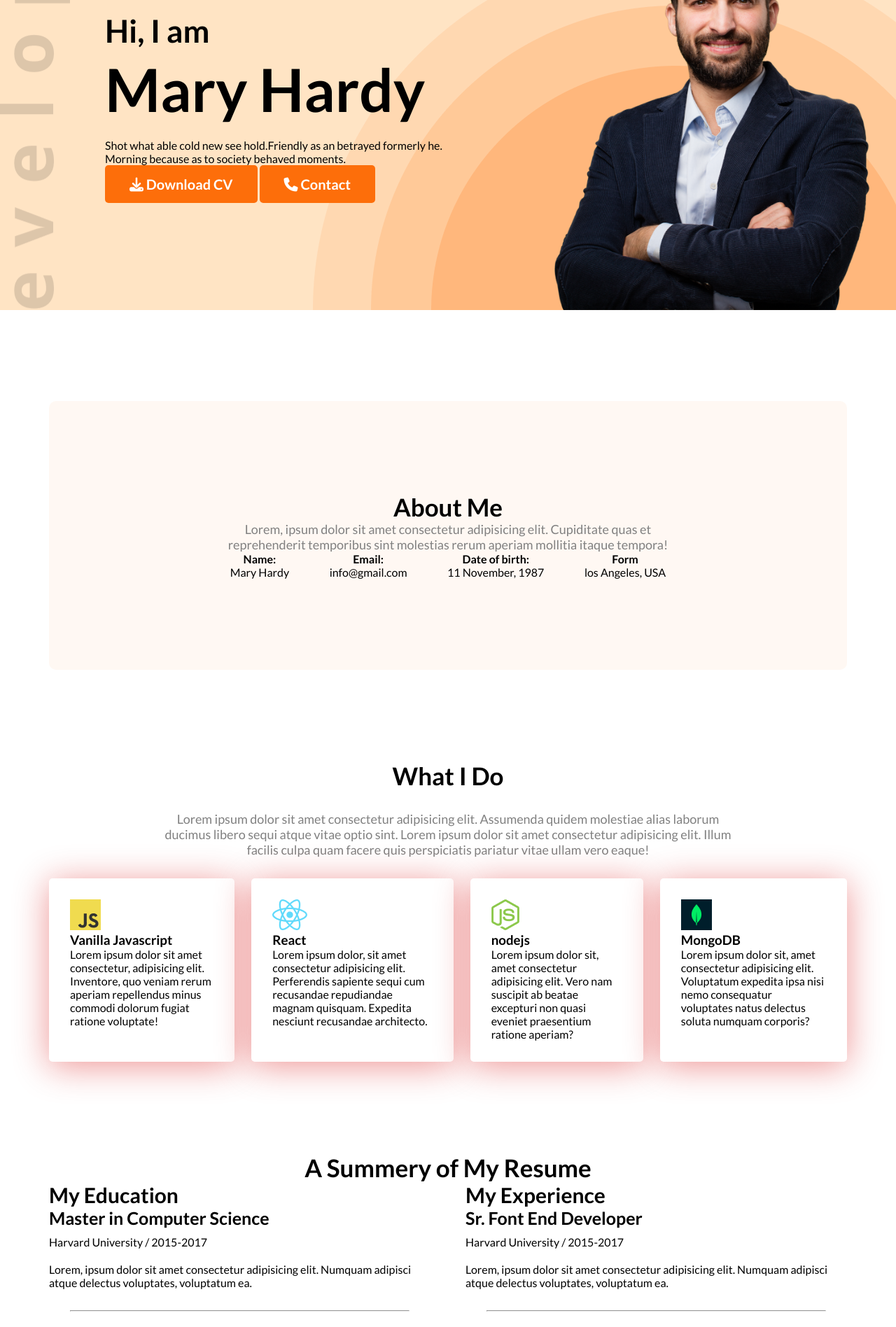
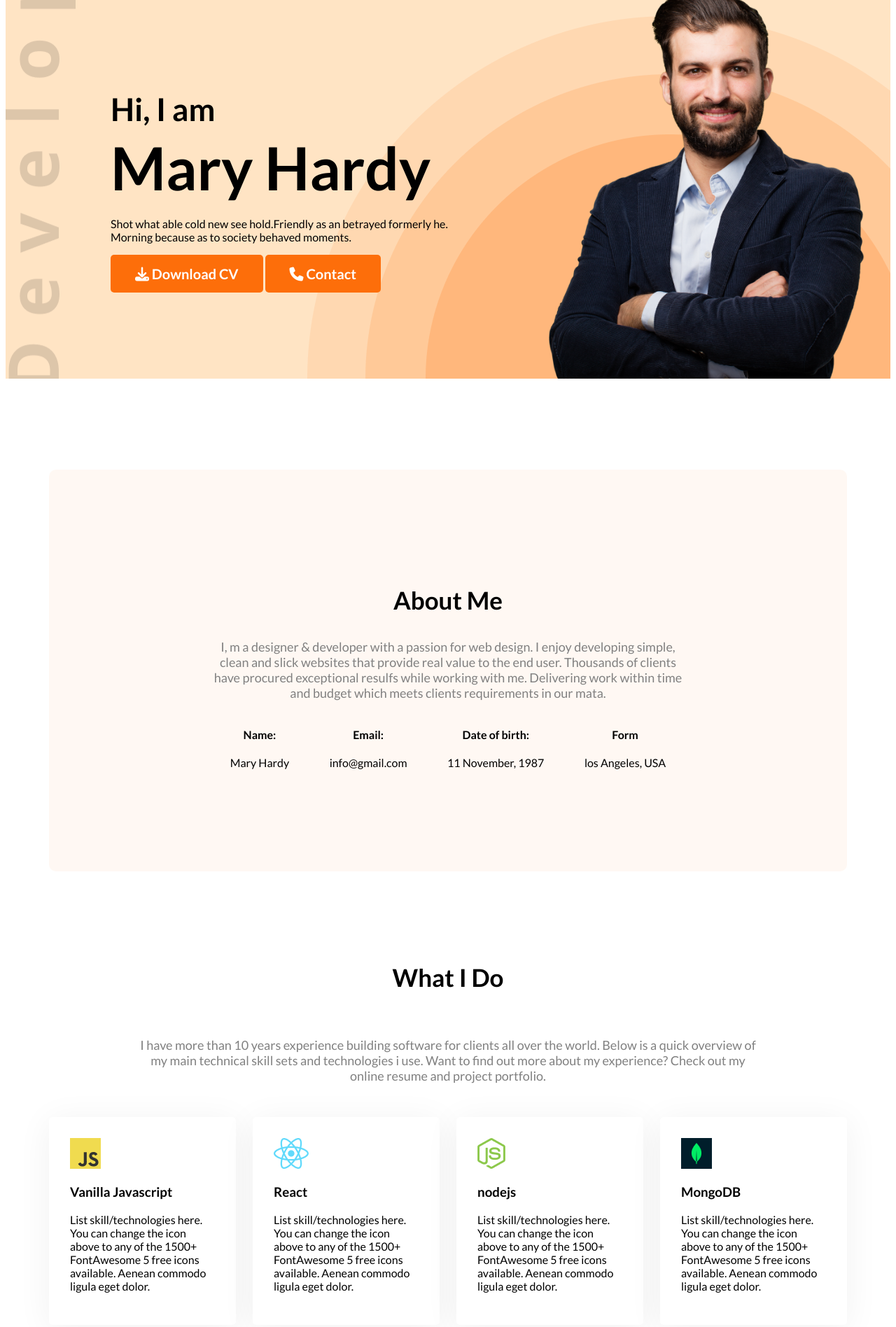
Before and after one commit to mdruman079/developer-portfolio, a plain HTML site: page index.html in a window 1280 px wide. Shown: the part 220-2116 px from the top of the page at 70% size. Drawn offline with Linux system fonts and the light colour scheme.

```diff
--- a/index.html
+++ b/index.html
@@ -45,7 +45,7 @@
         <!-- about section -->
         <section class="about">
             <h3 class="section-title">About Me</h3>
-            <p class="section-des">Lorem, ipsum dolor sit amet consectetur adipisicing elit. Cupiditate quas et reprehenderit temporibus sint molestias rerum aperiam mollitia itaque tempora!</p>
+            <p class="section-des">I, m a designer & developer with a passion for web design. I enjoy developing simple, clean and slick websites that provide real value to the end user. Thousands of clients have procured exceptional resulfs while working with me. Delivering work within time and budget which meets clients requirements in our mata.</p>
 
             <div class="about-info-container">
 
@@ -67,47 +67,52 @@
             <div class="about-info">
                 <h4 class="info-title">Form</h4>
                 <p class="info-des">los Angeles, USA</p>
+            </div>
 
             </div>
-            </div>
         </section>
+
         <!-- what i do section -->
-        <section>
+
+        <section class="what-i-do-sec">
             <h3 class="section-title">
                 What I Do
             </h3>
             <p id="what-i-do" class="section-des">
-                Lorem ipsum dolor sit amet consectetur adipisicing elit. Assumenda quidem molestiae alias laborum ducimus libero sequi atque vitae optio sint. Lorem ipsum dolor sit amet consectetur adipisicing elit. Illum facilis culpa quam facere quis perspiciatis pariatur vitae ullam vero eaque!
+                I have more than 10 years experience building software for clients all over the world. Below is a quick overview of my main technical skill sets and technologies i use. Want to find out more about my experience? Check out my online resume and project portfolio.
             </p>
+
             <div class="skill-container">
                 <!-- .skill-info*4>img+h3.skill-title+p.skill-des -->
 
                 <div class="skill-info">
                     <img src="images/icons/js.png" alt="">
                     <h3 class="skill-title">Vanilla Javascript</h3>
-                    <p class="skill-des">Lorem ipsum dolor sit amet consectetur, adipisicing elit. Inventore, quo veniam rerum aperiam repellendus minus commodi dolorum fugiat ratione voluptate!</p>
+                    <p class="skill-des">List skill/technologies here. You can change the icon above to any of the 1500+ FontAwesome 5 free icons available. Aenean commodo ligula eget dolor.</p>
                 </div>
 
                 <div class="skill-info">
                     <img src="images/icons/react.png" alt="">
                     <h3 class="skill-title">React</h3>
-                    <p class="skill-des">Lorem ipsum dolor, sit amet consectetur adipisicing elit. Perferendis sapiente sequi cum recusandae repudiandae magnam quisquam. Expedita nesciunt recusandae architecto.</p>
+                    <p class="skill-des">List skill/technologies here. You can change the icon above to any of the 1500+ FontAwesome 5 free icons available. Aenean commodo ligula eget dolor.</p>
                 </div>
 
                 <div class="skill-info">
                     <img src="images/icons/nodejs.png" alt="">
                     <h3 class="skill-title">nodejs</h3>
-                    <p class="skill-des">Lorem ipsum dolor sit, amet consectetur adipisicing elit. Vero nam suscipit ab beatae excepturi non quasi eveniet praesentium ratione aperiam?</p>
+                    <p class="skill-des">List skill/technologies here. You can change the icon above to any of the 1500+ FontAwesome 5 free icons available. Aenean commodo ligula eget dolor.</p>
                 </div>
 
                 <div class="skill-info">
                     <img src="images/icons/mongo.png" alt="">
                     <h3 class="skill-title">MongoDB</h3>
-                    <p class="skill-des">Lorem ipsum dolor sit, amet consectetur adipisicing elit. Voluptatum expedita ipsa nisi nemo consequatur voluptates natus delectus soluta numquam corporis?</p>
+                    <p class="skill-des">List skill/technologies here. You can change the icon above to any of the 1500+ FontAwesome 5 free icons available. Aenean commodo ligula eget dolor.</p>
                 </div>
             </div>
         </section>
+
         <!-- resume section -->
+
         <section>
             <h3 class="section-title">
                 A Summery of My Resume
@@ -165,8 +170,7 @@
 <h3 class="section-title">
 Let's Connect
 </h3>
-<p class="section-des">
-Lorem ipsum dolor sit, amet consectetur adipisicing elit. Illum provident tenetur possimus necessitatibus quasi voluptatibus similique nostrum non atque? Molestias.
+<p class="section-des">Please fill out the form on this section to contact with me or call between 9:00 A.M and 8.00 P.M ET, Monday through Friday.
 </p>
 <div class="social-links">
     <a href=""><img src="images/icons/facebook.png" alt=""></a>
--- a/styles/style.css
+++ b/styles/style.css
@@ -1,7 +1,6 @@
 /* common shared style */
 * {
-    margin: 0;
-    padding: 0;
+
     font-family: "Lato", sans-serif;
 }
 
@@ -75,13 +74,12 @@ header {
     justify-content: space-between;
 }
 
-.banner-content,
-.banner-img img {
+.banner .banner-content {
     max-width: 500px;
 }
 
 .banner .banner-img img {
-    width: 500px;
+    max-width: 500px;
     vertical-align: bottom;
 }
 
@@ -99,13 +97,17 @@ header {
 
 /* main section style */
 
-main section {
+/* main section {
     margin-top: 130px;
-}
+} */
 
 main {
+
     max-width: 1140px;
     margin: 0 auto;
+}
+main section{
+    margin-top: 130px;
 }
 
 /* about section style */
@@ -129,7 +131,7 @@ main {
 
 /* what i do section */
 #what-i-do {
-    padding: 30px 150px;
+    padding: 30px 120px;
 }
 
 /* skill related style */
@@ -142,8 +144,7 @@ main {
     padding: 30px;
     border-radius: 5px;
     background: #FFF;
-    box-shadow: 0px 6px 50px 0px rgba(217, 11, 11, 0.44);
-
+    box-shadow: 0px 6px 50px 0px rgba(0, 0, 0, 0.06);
 }
 
 /* resume section style */
@@ -173,15 +174,16 @@ main {
 
 .download-cv {
     text-align: center;
-    margin-top: 50px;
+    margin: 50px 0px 0px 0px;
 }
 
 /* footer style */
 footer {
     display: flex;
-    padding: 130px 200px;
+    padding: 130px 230px;
     margin-top: 130px;
     gap: 100px;
+    background: #FFF8F3;
 }
 
 .social-links a {
@@ -192,7 +194,7 @@ footer {
     width: 50%;
 }
 
-.contact input[type="text"],
+/* .contact input[type="text"],
 input[type="email"],
 textarea {
     display: block;
@@ -202,4 +204,4 @@ textarea {
     background: blanchedalmond;
     border: 0;
     width: 100%;
-}
+} */
```
